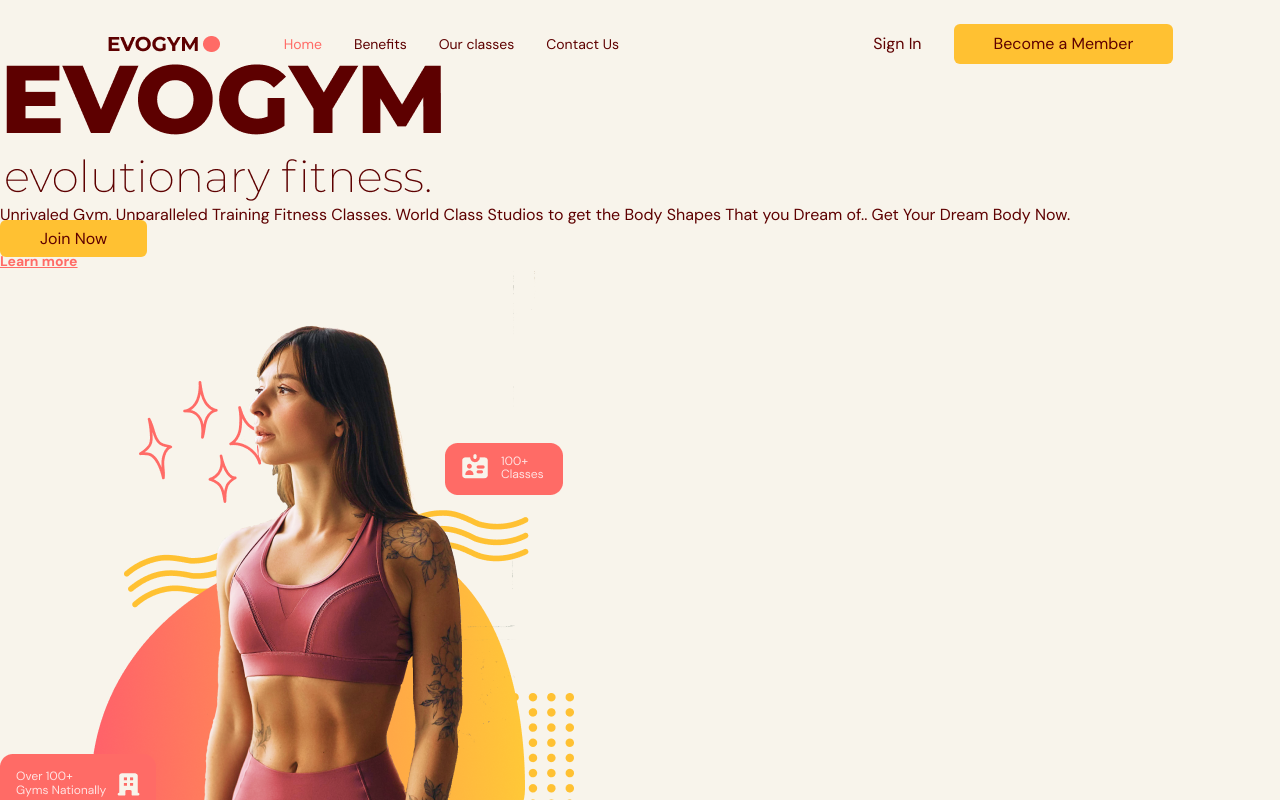
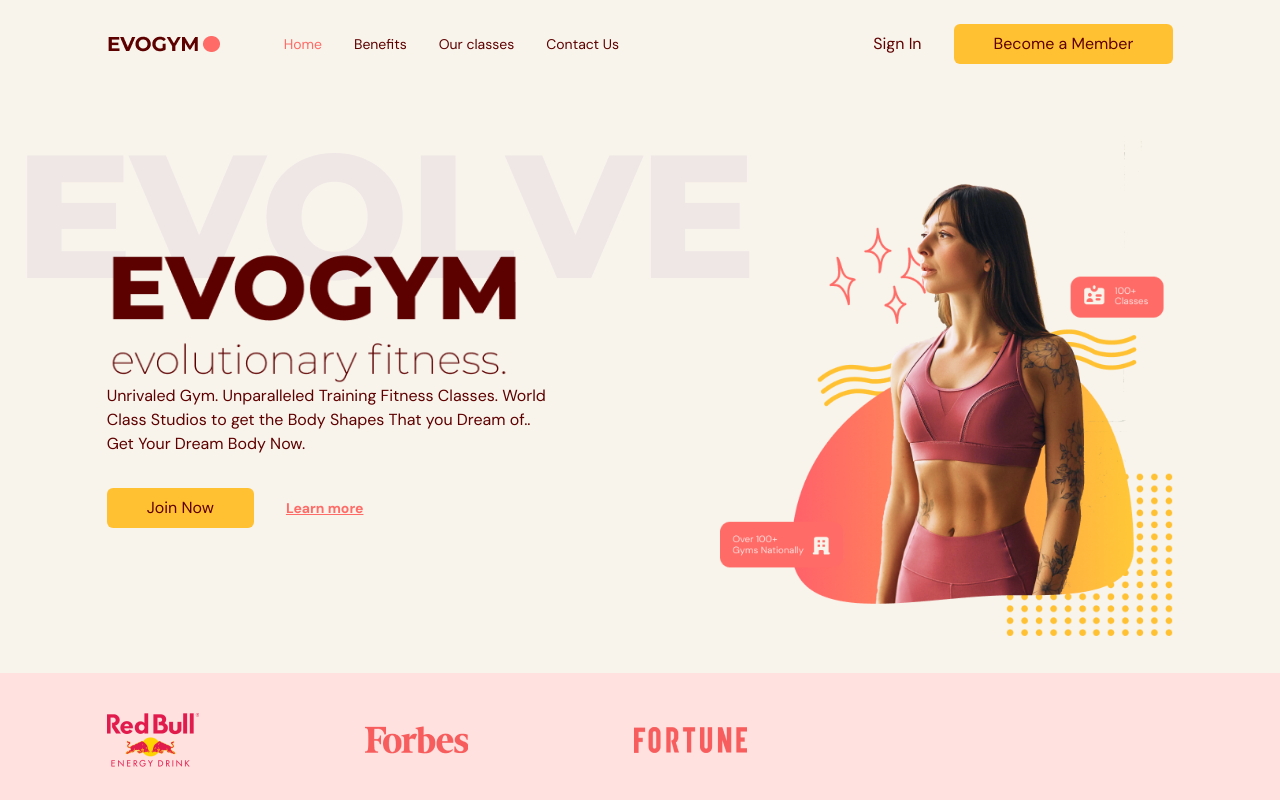
Before and after one commit to dTarasova/FitnessApp, a React (Vite) app: page / in a window 1280 px wide. Shown: the top 800 px of the page. Built offline with nearby package versions, Linux system fonts and the light colour scheme; a web font is replaced by a local one.

Commit message:
better layout

```diff
--- a/src/scenes/home/index.tsx
+++ b/src/scenes/home/index.tsx
@@ -23,14 +23,15 @@
         id="home"
         className="gap-16 bg-gray-20 py-10 md:h-full md:pb-0">
             {/* {Image and main header} */}
-            <div>
-                <div>
-                    {/* Main Header */}
+            <div className="md:flex mx-auto w-5/6 items-center justify-center md:h-5/6">
+                {/* {For bigger screens allign flexibly  mx - center by x, items-center - center by y} */}
+                {/* Main Header */}
+                <div className="z-10 mt-32 md:basis-3/5">
 
                     {/* Headings */}
-                    <div>
-                        <div>
-                            <div>
+                    <div className="md:-mt-20">
+                        <div className="relative">
+                            <div className="before:absolute before:-top-20 before:-left-20 before:z-[-1]  md:before:content-evolvetext">
                                 <img alt="home-page-text" src={HomePageText}/>
                             </div>
                         </div>
@@ -43,7 +44,7 @@
                     </div>
 
                     {/* {Actions} */}
-                    <div>
+                    <div className="mt-8 flex items-center gap-8 ">
                         <ActionButton setSelectedPage={setSelectedPage}>
                             Join Now
                         </ActionButton>
@@ -58,16 +59,16 @@
                 </div>
 
                 {/* {Image} */}
-                <div>
+                <div className="flex basis-3/5 justify-center md:z-10 md:ml-40 md:mt-16 md:justify-items-end">
                     <img alt="home-pageGraphic" src={HomePageGraphic} />
                 </div>
             </div>
 
             {/* Sponsors */}
             {isAboveMediumScreens && (
-                <div>
-                    <div>
-                        <div>
+                <div className="h-[150px] w-full bg-primary-100 py-10">
+                    <div className="mx-auto w-5/6">
+                        <div className="flex w-3/5 items-center justify-between gap-8">
                             <img alt="redbull-sponsor" src={SponsorRedBull}/>
                             <img alt="forbes-sponsor" src={SponsorForbes}/>
                             <img alt="fortune-sponsor" src={SponsorFortune}/>
```
